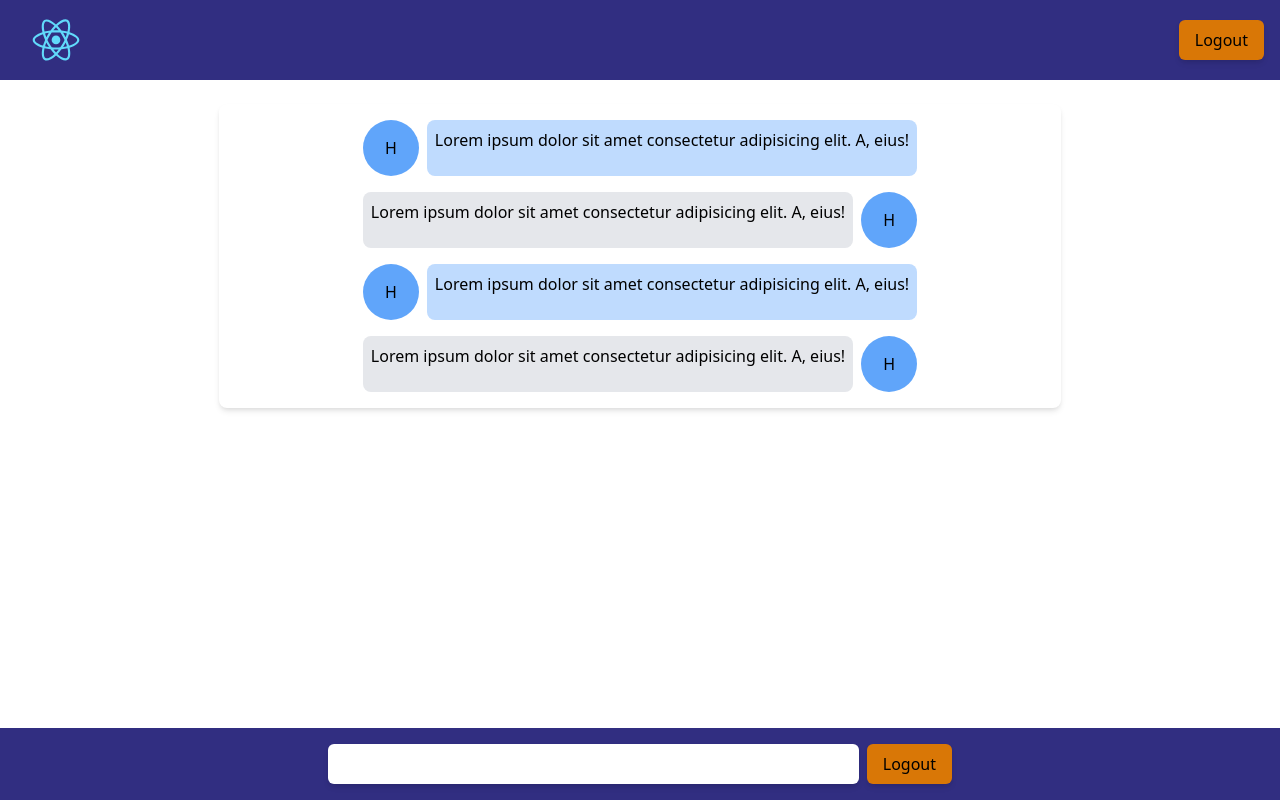
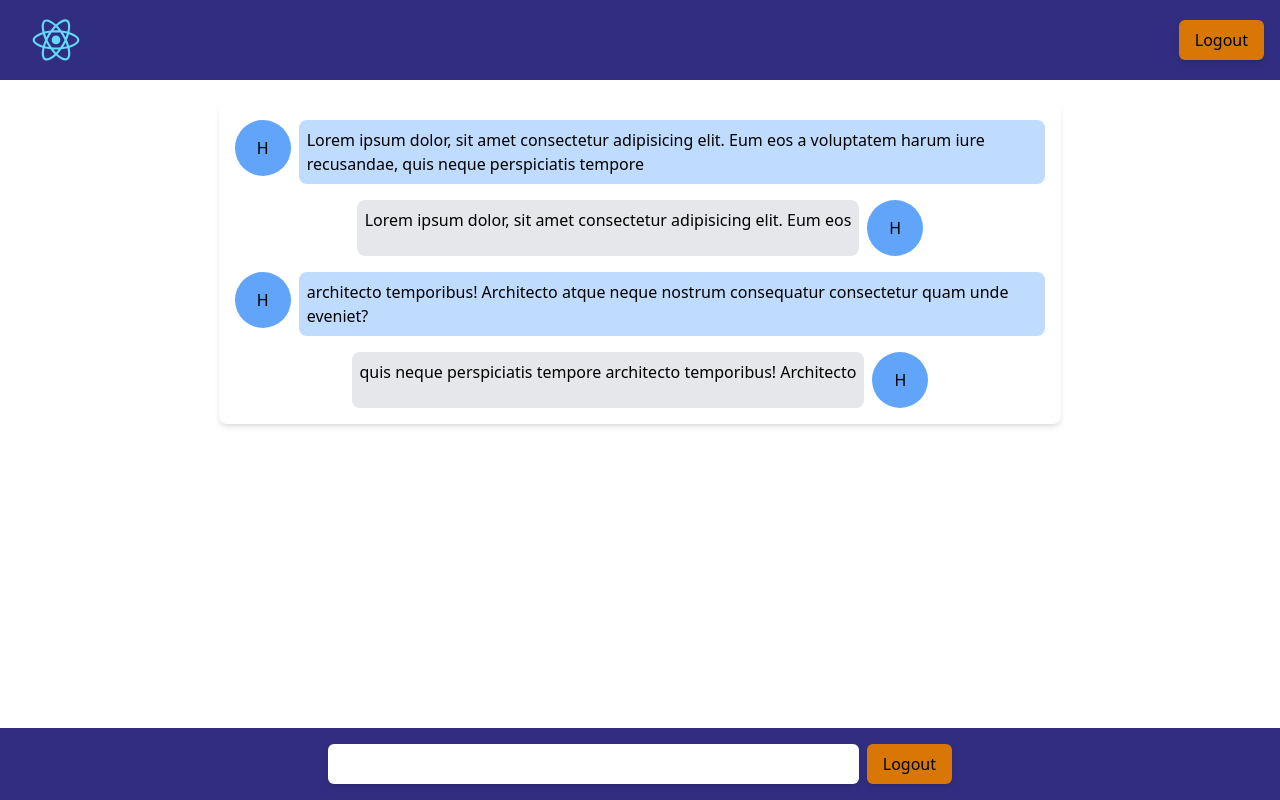
Before and after one commit to harounach/piplchat, a React (Create React App) app: page / in a window 1280 px wide. Built offline with nearby package versions, Linux system fonts and the light colour scheme.

Commit message:
Extract Message component

```diff
--- a/package.json
+++ b/package.json
@@ -7,6 +7,7 @@
     "@testing-library/jest-dom": "^5.14.1",
     "@testing-library/react": "^11.2.7",
     "@testing-library/user-event": "^12.8.3",
+    "classnames": "^2.3.1",
     "firebase": "^9.1.2",
     "react": "^17.0.2",
     "react-dom": "^17.0.2",
--- /dev/null
+++ b/src/components/Message.js
@@ -0,0 +1,38 @@
+import React from "react";
+import classNames from "classnames";
+
+const Message = ({ recepient, message }) => {
+  const avatarClasses = classNames(
+    "w-14",
+    "h-14",
+    "bg-blue-400",
+    "rounded-full",
+    "flex",
+    "justify-center",
+    "items-center",
+    "flex-shrink-0",
+    { "mr-2": !recepient },
+    { "ml-2": recepient }
+  );
+
+  const messageRowClasses = classNames("flex", {
+    "flex-row-reverse": recepient,
+  });
+
+  const messageClasses = classNames(
+    { "bg-blue-200": !recepient },
+    { "bg-gray-200": recepient },
+    "p-2 rounded-lg"
+  );
+
+  return (
+    <div className={messageRowClasses}>
+      {/* avatar */}
+      <div className={avatarClasses}>H</div>
+      {/* Message */}
+      <p className={messageClasses}>{message}</p>
+    </div>
+  );
+};
+
+export default Message;
--- a/src/pages/ChatRoom.js
+++ b/src/pages/ChatRoom.js
@@ -1,5 +1,7 @@
 import React from "react";
 import Logo from "../logo.svg";
+
+import Message from "../components/Message";
 
 const ChatRoom = () => {
   return (
@@ -15,52 +17,27 @@ const ChatRoom = () => {
       <main className="w-full flex-grow flex justify-center items-start p-2">
         <div className="w-8/12 shadow-md bg-white rounded-lg p-4 flex flex-col items-center gap-4">
           {/* chat row sender */}
-          <div className="flex">
-            {/* avatar */}
-            <div className="w-14 h-14 bg-blue-400 rounded-full flex justify-center items-center flex-shrink-0 mr-2">
-              H
-            </div>
-            {/* Message */}
-            <p className="bg-blue-200 p-2 rounded-lg">
-              Lorem ipsum dolor sit amet consectetur adipisicing elit. A, eius!
-            </p>
-          </div>
+          <Message
+            message="Lorem ipsum dolor, sit amet consectetur adipisicing elit. Eum eos a
+          voluptatem harum iure recusandae, quis neque perspiciatis tempore"
+          />
 
           {/* chat row recepient */}
-          <div className="flex flex-row-reverse">
-            {/* avatar */}
-            <div className="w-14 h-14 bg-blue-400 rounded-full flex justify-center items-center flex-shrink-0 ml-2">
-              H
-            </div>
-            {/* Message */}
-            <p className="bg-gray-200 p-2 rounded-lg">
-              Lorem ipsum dolor sit amet consectetur adipisicing elit. A, eius!
-            </p>
-          </div>
-
+          <Message
+            recepient
+            message="Lorem ipsum dolor, sit amet consectetur adipisicing elit. Eum eos"
+          />
           {/* chat row sender */}
-          <div className="flex">
-            {/* avatar */}
-            <div className="w-14 h-14 bg-blue-400 rounded-full flex justify-center items-center flex-shrink-0 mr-2">
-              H
-            </div>
-            {/* Message */}
-            <p className="bg-blue-200 p-2 rounded-lg">
-              Lorem ipsum dolor sit amet consectetur adipisicing elit. A, eius!
-            </p>
-          </div>
-
+          <Message
+            message="architecto temporibus! Architecto atque neque nostrum consequatur
+          consectetur quam unde eveniet?"
+          />
           {/* chat row recepient */}
-          <div className="flex flex-row-reverse">
-            {/* avatar */}
-            <div className="w-14 h-14 bg-blue-400 rounded-full flex justify-center items-center flex-shrink-0 ml-2">
-              H
-            </div>
-            {/* Message */}
-            <p className="bg-gray-200 p-2 rounded-lg">
-              Lorem ipsum dolor sit amet consectetur adipisicing elit. A, eius!
-            </p>
-          </div>
+          <Message
+            recepient
+            message="quis neque perspiciatis tempore
+          architecto temporibus! Architecto"
+          />
         </div>
       </main>
       <div className="flex justify-center p-4 bg-indigo-900">
```
Also changed, not shown: 1 other file (tests, documents, lock files or other folders).
